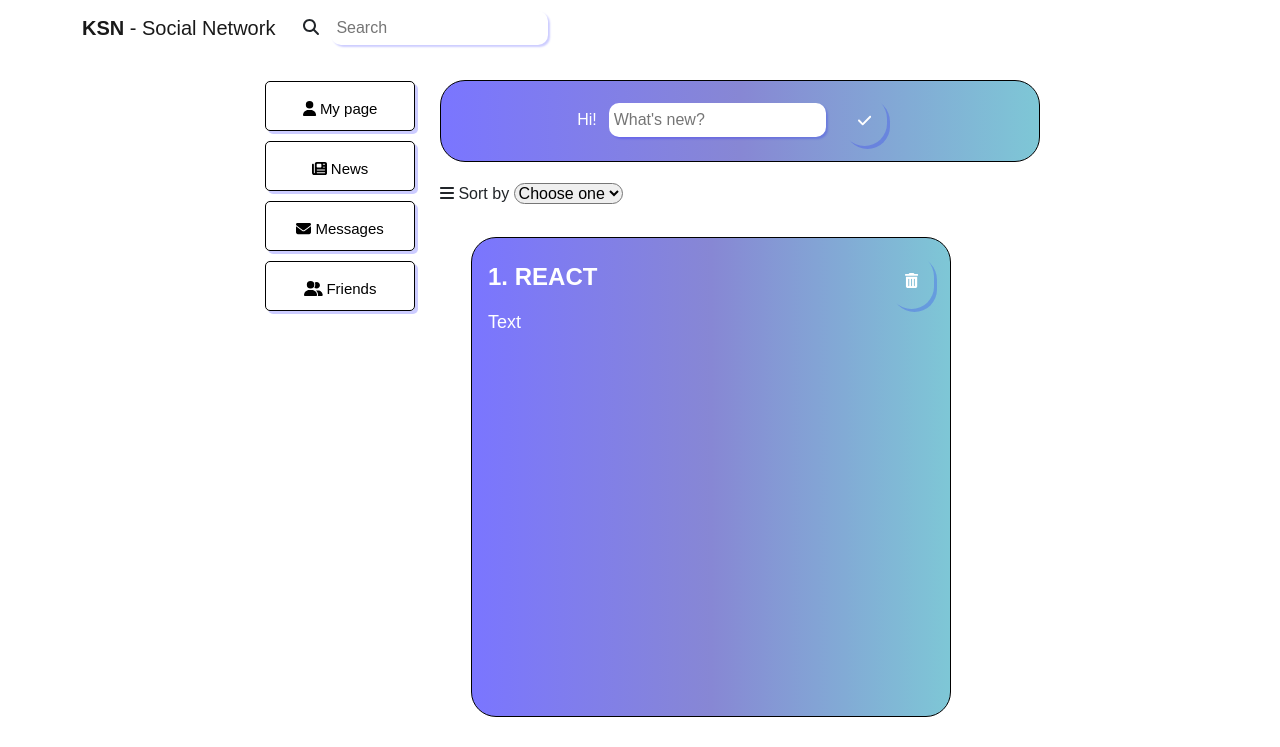
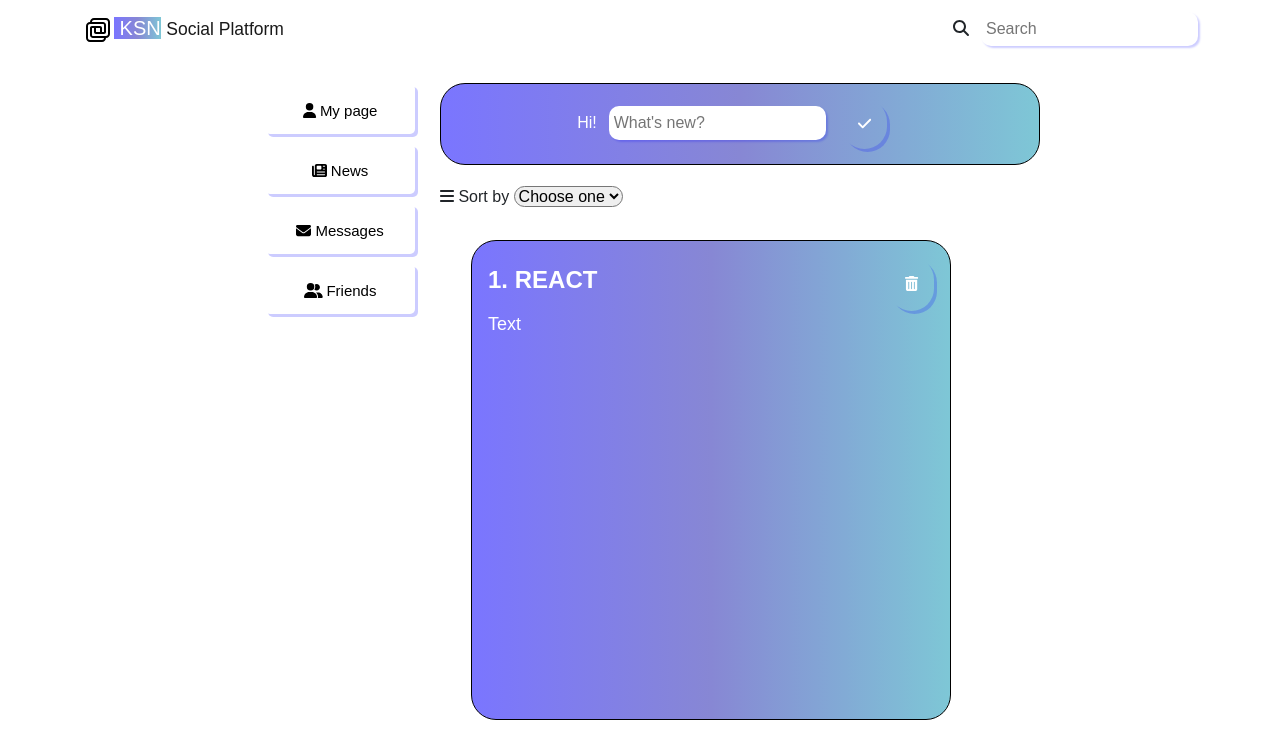
Before and after one commit to MercuryPower/react-typescript-social-network-project, a React (Create React App) app: page / in a window 1280 px wide. Shown: the top 747 px of the page. Built offline with nearby package versions, Linux system fonts and the light colour scheme.

Commit message:
added new component Span and fixed some bugs

```diff
--- /dev/null
+++ b/src/UI/Span.tsx
@@ -0,0 +1,22 @@
+import React from 'react';
+import styled, {css} from "styled-components";
+
+const StyledSpan = styled.span<StyledSpanProps>`
+  background: ${props => props.background || 'linear-gradient(90deg, rgba(89, 83, 255, 0.8) 0%, rgba(135, 135, 212, 1) 50%, rgba(126, 199, 214, 1) 100%);'};
+  color:white;
+  text-shadow: black;
+`
+interface StyledSpanProps{
+    background?: string;
+    children:React.ReactNode;
+}
+
+const Span: React.FC<StyledSpanProps> = ({children}) => {
+    return (
+        <StyledSpan>
+            {children}
+        </StyledSpan>
+    );
+};
+
+export default Span;
--- a/src/components/Menu.tsx
+++ b/src/components/Menu.tsx
@@ -14,7 +14,6 @@
     }
 
   button{
-    border: 1px solid black;
     width: 150px;
     margin: 5px;
     height: 50px;
--- a/src/components/Navigation.tsx
+++ b/src/components/Navigation.tsx
@@ -1,16 +1,24 @@
-import React, {Component} from 'react';
+import React from 'react';
 import Container from "react-bootstrap/Container";
 import Navbar from "react-bootstrap/Navbar";
 import Nav from "react-bootstrap/Nav";
-import NavDropdown from "react-bootstrap/NavDropdown";
 import Input from "../UI/Input/Input";
 import {faMagnifyingGlass} from "@fortawesome/free-solid-svg-icons/faMagnifyingGlass";
 import {FontAwesomeIcon} from "@fortawesome/react-fontawesome";
-import Flex from "./Flex";
 import styled from "styled-components";
+import Span from "../UI/Span";
+
 
 {/*Kyoyu SN*/}
 
+const StyledNavbar = styled(Navbar)`
+    background: ;
+`
+const CenteredContainer = styled(Container)`
+  display: flex;
+  align-items: center;
+  justify-content: space-between;
+`;
 interface NavigationProps {
     onSearchQueryChange?:(newSearchQuery:string) => void;
 }
@@ -21,19 +29,21 @@
         }
     }
         return (
-            <Navbar expanded collapseOnSelect expand="lg" className="bg-body-tertiary">
-                <Container >
-                    <Navbar.Brand href= "#home"><b>KSN</b> - Social Network</Navbar.Brand>
+            <Navbar collapseOnSelect expand="lg" className="bg-body-tertiary">
+                <CenteredContainer>
+                    <Navbar.Brand href= "#home">
+                        <svg xmlns="http://www.w3.org/2000/svg" viewBox="0 0 32 32" width="32px" height="32px">
+                            <path d="M 12 4 C 9.8026661 4 8 5.8026661 8 8 C 5.8026661 8 4 9.8026661 4 12 L 4 24 C 4 26.197334 5.8026661 28 8 28 L 20 28 C 22.197334 28 24 26.197334 24 24 C 26.197334 24 28 22.197334 28 20 L 28 8 C 28 5.8026661 26.197334 4 24 4 L 12 4 z M 12 6 L 24 6 C 25.116666 6 26 6.8833339 26 8 L 26 20 C 26 21.116666 25.116666 22 24 22 L 11 22 C 10.43497 22 10 21.56503 10 21 L 10 14 L 12 14 L 12 18 C 12 19.093063 12.906937 20 14 20 L 18 20 L 20 20 L 22 20 C 23.093063 20 24 19.093063 24 18 L 24 11 C 24 9.3550302 22.64497 8 21 8 L 10 8 C 10 6.8833339 10.883334 6 12 6 z M 8 10 L 21 10 C 21.56503 10 22 10.43497 22 11 L 22 18 L 20 18 L 20 14 C 20 12.906937 19.093063 12 18 12 L 14 12 L 12 12 L 10 12 C 8.9069372 12 8 12.906937 8 14 L 8 21 C 8 22.64497 9.3550302 24 11 24 L 22 24 C 22 25.116666 21.116666 26 20 26 L 8 26 C 6.8833339 26 6 25.116666 6 24 L 6 12 C 6 10.883334 6.8833339 10 8 10 z M 14 14 L 18 14 L 18 18 L 14 18 L 14 14 z"/>
+                        </svg>
+                        <Span> KSN</Span> <small>Social Platform</small></Navbar.Brand>
                     <Navbar.Toggle aria-controls="responsive-navbar-nav" />
                     <Navbar.Collapse id="responsive-navbar-nav">
-                        <Nav>
-                            <Container>
-                                <FontAwesomeIcon icon={faMagnifyingGlass} />
-                                <Input onChange={handleInputChange}  placeholder={'Search'}></Input>
-                            </Container>
-                        </Nav>
                     </Navbar.Collapse>
-                </Container>
+                        <div>
+                            <FontAwesomeIcon icon={faMagnifyingGlass} />
+                            <Input onChange={handleInputChange}  placeholder={'Search'}></Input>
+                        </div>
+                </CenteredContainer>
             </Navbar>
         );
 }
```
